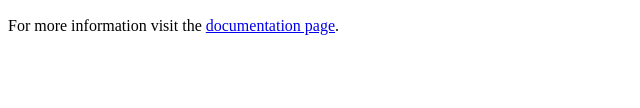
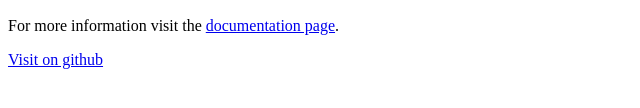
Before and after one commit to vineckb/music-player-landing, a plain HTML site: page index.html in a window 1280 px wide. Shown: the part 284-392 px from the top of the page, without its empty margins (0-640 px from the left). Drawn offline with Linux system fonts and the light colour scheme.

Commit message:
update readme

```diff
--- a/index.html
+++ b/index.html
@@ -22,6 +22,10 @@
 
     <h2>Documentation</h2>
     <p>For more information visit the <a href="#">documentation page</a>.</p>
+
+    <aside>
+      <p><a href="https://github.com/vineckb/music-player-landing" target="_blank">Visit on github</a></p>
+    </aside>
   </article>
 </body>
 </html>
```
Also changed, not shown: 1 other file.
